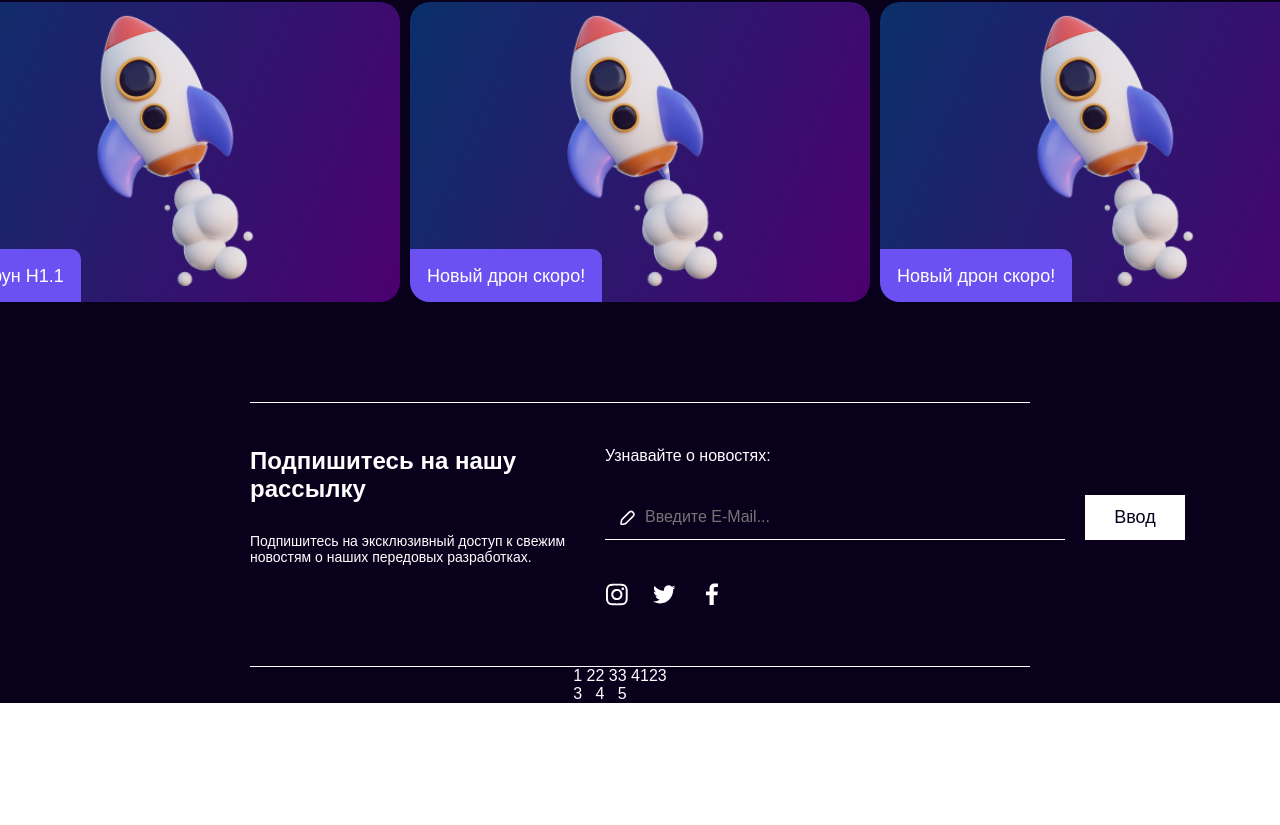
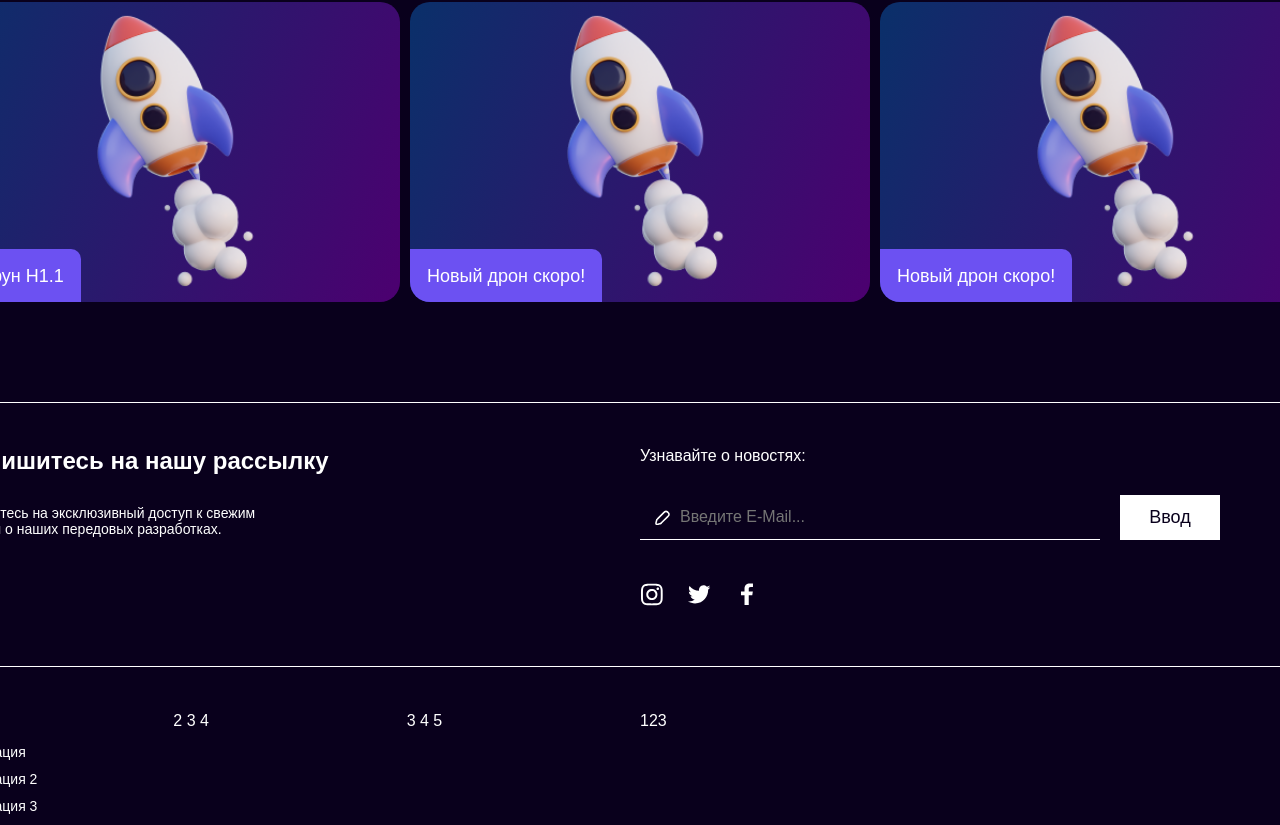
Before and after one commit to polskikh01/VES_front, a React (Create React App) app: page / in a window 1280 px wide. Shown: the part 2021-2846 px from the top of the page. Before the commit the page ends 2724 px from the top, so only its background shows below. Built offline with nearby package versions, Linux system fonts and the light colour scheme.

Commit message:
fix width

```diff
--- a/public/index.html
+++ b/public/index.html
@@ -9,6 +9,7 @@
       name="description"
       content="Web site created using create-react-app"
     />
+    <link rel="stylesheet" href="./style.css">
     <title>Вверх!</title>
   </head>
   <body>
--- /dev/null
+++ b/public/style.css
@@ -0,0 +1,7 @@
+#root {
+    display: flex;
+    flex-direction: column;
+    justify-content: center;
+    align-items: center;
+    background-color: #09001C;
+}
--- a/src/components/Banner.jsx
+++ b/src/components/Banner.jsx
@@ -10,7 +10,6 @@ import banner from "../assets/banner.png"
 const StyledBanner = styled(Flex)`
     width: 100%;
     height: 688px;
-    margin-left: 120px;
 `;
 
 const StyledH1 = styled.h1`
--- a/src/components/Footer.jsx
+++ b/src/components/Footer.jsx
@@ -5,19 +5,50 @@ import styled from "styled-components";
 import Flex from "./Flex";
 
 const StyledFooter = styled(Flex)`
+  width: 100%;
+`;
 
+const StyledLabel = styled.span`
+  font-style: normal;
+  font-weight: 500;
+  font-size: 1em;
+  line-height: 19px;
+  margin-bottom: 13px;
+`
+
+const StyledUl = styled.ul`
+  width: 220px;
+  list-style: none;
+`
+
+const StyledLi = styled.li`
+  font-weight: normal;
+  font-size: .875em;
+  line-height: 17px;
+  margin-bottom: 10px;
+`;
+
+const StyledA = styled.a`
+  text-decoration: none;
+  color: #FFFFFF;
 `;
 
 const Footer = (props) => {
     return (
         <StyledFooter {...props}>
-            <Flex>
+            <Flex
+                mt="45px"
+            >
                 <Flex
                     direction="column"
+                    justify="center"
                 >
-                    1
-                    2
-                    3
+                    <StyledLabel>О нас</StyledLabel>
+                    <StyledUl>
+                        <StyledLi><StyledA href={"#"}>Информация</StyledA></StyledLi>
+                        <StyledLi>Информация 2</StyledLi>
+                        <StyledLi>Информация 3</StyledLi>
+                    </StyledUl>
                 </Flex>
                 <Flex
                     direction="column"
@@ -28,6 +59,7 @@ const Footer = (props) => {
                 </Flex>
                 <Flex
                     direction="column"
+
                 >
                     3
                     4
@@ -36,6 +68,7 @@ const Footer = (props) => {
             </Flex>
             <Flex
                 direction="column"
+                mt="45px"
             >
                 123
             </Flex>
--- a/src/containers/App.jsx
+++ b/src/containers/App.jsx
@@ -10,6 +10,7 @@ import BenefitsItem from "../components/BenefitsItem";
 import SelectItem from "../components/SelectItem";
 import Mailing from "../components/Mailing";
 import Mail from "../components/Mail";
+import Footer from "../components/Footer";
 
 import b1 from "../assets/BenefitsItem1.png";
 import b2 from "../assets/BenefitsItem2.png";
@@ -19,10 +20,9 @@ import m1 from "../assets/mod1.png";
 import m2 from "../assets/mod2.png";
 import m3 from "../assets/mod3.png";
 import fly from "../assets/fly.png";
-import Footer from "../components/Footer";
 
 const StyledApp = styled(Flex)`
-  padding: 0 250px;
+  max-width: 1400px;
   background-color: #09001C;
   color: #FFFFFF;
 `
```
